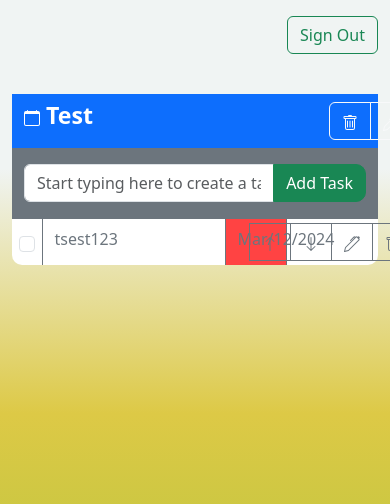
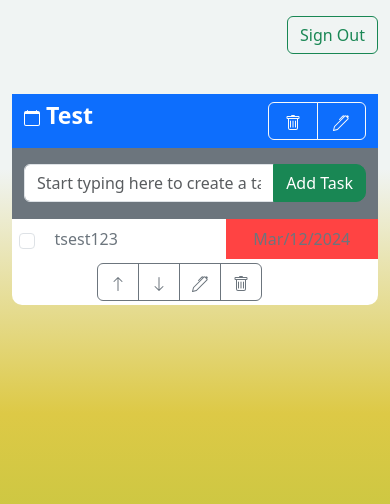
Before and after one commit to AleksandrZhukovin/test_task, a Django app: page / in a window 390 px wide; the page is wider, and only the part inside the window is pictured. Shown: the top 504 px of that part. Run offline with Django 5.2, Linux system fonts and the light colour scheme; a user stored in the database is signed in; data comes from the database, SQL or seed files in the repository; some libraries are stand-ins or nearby versions.

Commit message:
fix(templates): optimize page for mobile devices. add modal for deleteion

```diff
--- a/to_do_list/to_do_list_app/templates/base.html
+++ b/to_do_list/to_do_list_app/templates/base.html
@@ -3,8 +3,12 @@
 <head>
     {% load static %}
     <meta charset="UTF-8">
+    <meta name="viewport" content="width=device-width, initial-scale=1.0">
     <link rel="stylesheet" href="{% static 'css/base.css' %}" type="text/css">
     <link href="https://cdn.jsdelivr.net/npm/bootstrap@5.3.3/dist/css/bootstrap.min.css" rel="stylesheet" integrity="sha384-QWTKZyjpPEjISv5WaRU9OFeRpok6YctnYmDr5pNlyT2bRjXh0JMhjY6hW+ALEwIH" crossorigin="anonymous">
+    <script src="https://code.jquery.com/jquery-3.2.1.slim.min.js" integrity="sha384-KJ3o2DKtIkvYIK3UENzmM7KCkRr/rE9/Qpg6aAZGJwFDMVNA/GpGFF93hXpG5KkN" crossorigin="anonymous"></script>
+    <script src="https://cdn.jsdelivr.net/npm/popper.js@1.12.9/dist/umd/popper.min.js" integrity="sha384-ApNbgh9B+Y1QKtv3Rn7W3mgPxhU9K/ScQsAP7hUibX39j7fakFPskvXusvfa0b4Q" crossorigin="anonymous"></script>
+    <script src="https://cdn.jsdelivr.net/npm/bootstrap@4.0.0/dist/js/bootstrap.min.js" integrity="sha384-JZR6Spejh4U02d8jOt6vLEHfe/JQGiRRSQQxSfFWpi1MquVdAyjUar5+76PVCmYl" crossorigin="anonymous"></script>
     <script src="https://cdn.jsdelivr.net/npm/bootstrap@5.3.3/dist/js/bootstrap.bundle.min.js" integrity="sha384-YvpcrYf0tY3lHB60NNkmXc5s9fDVZLESaAA55NDzOxhy9GkcIdslK1eN7N6jIeHz" crossorigin="anonymous"></script>
     <script src="https://unpkg.com/htmx.org@1.9.10" integrity="sha384-D1Kt99CQMDuVetoL1lrYwg5t+9QdHe7NLX/SoJYkXDFfX37iInKRy5xLSi8nO7UC" crossorigin="anonymous"></script>
     <script src="https://ajax.googleapis.com/ajax/libs/jquery/3.6.4/jquery.min.js"></script>
@@ -12,6 +16,7 @@
     <link rel="stylesheet" href="https://cdnjs.cloudflare.com/ajax/libs/bootstrap-datepicker/1.4.1/css/bootstrap-datepicker3.css"/>
     <script src="{% static 'js/add_todolist.js' %}"></script>
     <script src="{% static 'js/datepicker.js' %}"></script>
+    <script src="{% static 'js/delete.js' %}"></script>
     <title>{{ title }}</title>
 </head>
 <body class="container">
--- a/to_do_list/to_do_list_app/templates/home.html
+++ b/to_do_list/to_do_list_app/templates/home.html
@@ -11,7 +11,7 @@
             <div id="project{{ p.id }}" class="row">
                 <div class="container-fluid my-4">
                     <div class="row bg-primary">
-                        <div id="projectName{{ p.id }}" class="my-2 col-10">
+                        <div id="projectName{{ p.id }}" class="my-2 col-8 col-md-10">
                             <h3 class="text-white fw-bold">
                                 <svg xmlns="http://www.w3.org/2000/svg" width="16" height="16" fill="currentColor" class="bi bi-calendar" viewBox="0 0 16 16">
                                     <path d="M3.5 0a.5.5 0 0 1 .5.5V1h8V.5a.5.5 0 0 1 1 0V1h1a2 2 0 0 1 2 2v11a2 2 0 0 1-2 2H2a2 2 0 0 1-2-2V3a2 2 0 0 1 2-2h1V.5a.5.5 0 0 1 .5-.5M1 4v10a1 1 0 0 0 1 1h12a1 1 0 0 0 1-1V4z"></path>
@@ -19,11 +19,11 @@
                                 {{ p.name }}
                             </h3>
                         </div>
-                        <div class="btn-group my-2 col-2">
-                            <button id="deleteProject{{ p.id }}" hx-target="#project{{ p.id }}" hx-headers='{"X-CSRFToken": "{{ csrf_token }}"}' hx-delete="/edit_todolist/{{ p.id }}/" type="button" class="btn btn-outline-light">
-                                <svg xmlns="http://www.w3.org/2000/svg" width="16" height="16" fill="currentColor" class="bi bi-trash" viewBox="0 0 16 16">
-                                    <path d="M5.5 5.5A.5.5 0 0 1 6 6v6a.5.5 0 0 1-1 0V6a.5.5 0 0 1 .5-.5m2.5 0a.5.5 0 0 1 .5.5v6a.5.5 0 0 1-1 0V6a.5.5 0 0 1 .5-.5m3 .5a.5.5 0 0 0-1 0v6a.5.5 0 0 0 1 0z"></path>
-                                    <path d="M14.5 3a1 1 0 0 1-1 1H13v9a2 2 0 0 1-2 2H5a2 2 0 0 1-2-2V4h-.5a1 1 0 0 1-1-1V2a1 1 0 0 1 1-1H6a1 1 0 0 1 1-1h2a1 1 0 0 1 1 1h3.5a1 1 0 0 1 1 1zM4.118 4 4 4.059V13a1 1 0 0 0 1 1h6a1 1 0 0 0 1-1V4.059L11.882 4zM2.5 3h11V2h-11z"></path>
+                        <div class="btn-group my-2 col-4 col-md-2">
+                            <button id="deleteProject{{ p.id }}" hx-target="#project{{ p.id }}" hx-headers='{"X-CSRFToken": "{{ csrf_token }}"}'  type="button" class="btn btn-outline-light delete-button" data-name="project {{ p.name }}" data-url="/edit_todolist/{{ p.id }}" data-toggle="modal" data-target="#deleteModal">
+                                <svg data-name="project {{ p.name }}" data-url="/edit_todolist/{{ p.id }}" hx-target="#project{{ p.id }}" hx-headers='{"X-CSRFToken": "{{ csrf_token }}"}' xmlns="http://www.w3.org/2000/svg" width="16" height="16" fill="currentColor" class="bi bi-trash" viewBox="0 0 16 16">
+                                    <path data-name="project {{ p.name }}" data-url="/edit_todolist/{{ p.id }}" hx-target="#project{{ p.id }}" hx-headers='{"X-CSRFToken": "{{ csrf_token }}"}' d="M5.5 5.5A.5.5 0 0 1 6 6v6a.5.5 0 0 1-1 0V6a.5.5 0 0 1 .5-.5m2.5 0a.5.5 0 0 1 .5.5v6a.5.5 0 0 1-1 0V6a.5.5 0 0 1 .5-.5m3 .5a.5.5 0 0 0-1 0v6a.5.5 0 0 0 1 0z"></path>
+                                    <path data-name="project {{ p.name }}" data-url="/edit_todolist/{{ p.id }}" hx-target="#project{{ p.id }}" hx-headers='{"X-CSRFToken": "{{ csrf_token }}"}' d="M14.5 3a1 1 0 0 1-1 1H13v9a2 2 0 0 1-2 2H5a2 2 0 0 1-2-2V4h-.5a1 1 0 0 1-1-1V2a1 1 0 0 1 1-1H6a1 1 0 0 1 1-1h2a1 1 0 0 1 1 1h3.5a1 1 0 0 1 1 1zM4.118 4 4 4.059V13a1 1 0 0 0 1 1h6a1 1 0 0 0 1-1V4.059L11.882 4zM2.5 3h11V2h-11z"></path>
                                 </svg>
                                 <span class="visually-hidden">Button</span>
                             </button>
@@ -49,19 +49,19 @@
                                 {% for task in tasks %}
                                     <div id="task{{ task.id }}">
                                         <div class="row d-flex" style="border-top: 1px solid #6C757D; {% if task.status %} background-color: #97FF97; {% endif %}">
-                                            <div class="col-1 d-flex justify-content-center align-items-center" style="border-right: 1px solid #6C757D;">
+                                            <div class="col-1 d-flex justify-content-center align-items-center task-border">
                                                 <input hx-target="#tasks{{ p.id }}" hx-headers='{"X-CSRFToken": "{{ csrf_token }}"}' hx-patch="/edit_task/{{ task.id }}/" class="form-check-input" type="checkbox" {% if task.status %} checked {% endif %}>
                                             </div>
-                                            <div class="col-6" style="border-right: 1px solid #6C757D;">
+                                            <div class="col-6 col-md-6 task-border" >
                                                 <p class="text-secondary my-2">{{ task.name }}</p>
                                             </div>
-                                            <div class="col-2 text-center" style="border-right: 1px solid #6C757D; {% if task.deadline < today and not task.status %} background-color: #FF4343; {% elif task.deadline == today and not task.status %} background-color: #FFFF66; {% endif %}">
+                                            <div class="col-5 col-md-2 text-center task-border" style="{% if task.deadline < today and not task.status %} background-color: #FF4343; {% elif task.deadline == today and not task.status %} background-color: #FFFF66; {% endif %}">
                                                 <p class="text-secondary my-2">{{ task.deadline|date:'M/d/Y' }}</p>
                                            </div>
-                                            <div class="col-3 d-flex justify-content-center">
+                                            <div class="col-11 col-md-3 d-flex float-end justify-content-center">
                                                 <div class="btn-group my-1">
                                                     <input type="hidden" value="up" name="upPriority{{ task.id }}">
-                                                    <button hx-target="#tasks{{ p.id }}" hx-headers='{"X-CSRFToken": "{{ csrf_token }}"}' hx-post="/edit_task/{{ task.id }}/" hx-include="[name='upPriority{{ task.id }}']" type="button" class="btn btn-outline-secondary">
+                                                    <button hx-target="#tasks{{ p.id }}" hx-headers='{"X-CSRFToken": "{{ csrf_token }}"}' hx-post="/edit_task/{{ task.id }}/" hx-include="[name='upPriority{{ task.id }}']" type="button" class="btn btn-outline-secondary" style="border-radius: 0.375rem 0px 0px 0.375rem;">
                                                         <svg xmlns="http://www.w3.org/2000/svg" width="16" height="16" fill="currentColor" class="bi bi-arrow-up" viewBox="0 0 16 16">
                                                             <path fill-rule="evenodd" d="M8 15a.5.5 0 0 0 .5-.5V2.707l3.146 3.147a.5.5 0 0 0 .708-.708l-4-4a.5.5 0 0 0-.708 0l-4 4a.5.5 0 1 0 .708.708L7.5 2.707V14.5a.5.5 0 0 0 .5.5"></path>
                                                         </svg>
@@ -80,10 +80,10 @@
                                                         </svg>
                                                         <span class="visually-hidden">Button</span>
                                                     </button>
-                                                    <button hx-target="#tasks{{ p.id }}" hx-headers='{"X-CSRFToken": "{{ csrf_token }}"}' hx-delete="/edit_task/{{ task.id }}/" type="button" class="btn btn-outline-secondary">
-                                                        <svg xmlns="http://www.w3.org/2000/svg" width="16" height="16" fill="currentColor" class="bi bi-trash" viewBox="0 0 16 16">
-                                                            <path d="M5.5 5.5A.5.5 0 0 1 6 6v6a.5.5 0 0 1-1 0V6a.5.5 0 0 1 .5-.5m2.5 0a.5.5 0 0 1 .5.5v6a.5.5 0 0 1-1 0V6a.5.5 0 0 1 .5-.5m3 .5a.5.5 0 0 0-1 0v6a.5.5 0 0 0 1 0z"></path>
-                                                            <path d="M14.5 3a1 1 0 0 1-1 1H13v9a2 2 0 0 1-2 2H5a2 2 0 0 1-2-2V4h-.5a1 1 0 0 1-1-1V2a1 1 0 0 1 1-1H6a1 1 0 0 1 1-1h2a1 1 0 0 1 1 1h3.5a1 1 0 0 1 1 1zM4.118 4 4 4.059V13a1 1 0 0 0 1 1h6a1 1 0 0 0 1-1V4.059L11.882 4zM2.5 3h11V2h-11z"></path>
+                                                    <button hx-target="#tasks{{ p.id }}" hx-headers='{"X-CSRFToken": "{{ csrf_token }}"}'  type="button" class="btn btn-outline-secondary delete-button" data-name="task {{ task.name }}" data-url="/edit_task/{{ task.id }}" data-toggle="modal" data-target="#deleteModal">
+                                                        <svg data-name="task {{ task.name }}" hx-target="#tasks{{ p.id }}" data-url="/edit_task/{{ task.id }}" hx-headers='{"X-CSRFToken": "{{ csrf_token }}"}' data-toggle="modal" data-target="#deleteModal" xmlns="http://www.w3.org/2000/svg" width="16" height="16" fill="currentColor" class="bi bi-trash" viewBox="0 0 16 16">
+                                                            <path data-name="task {{ task.name }}" hx-target="#tasks{{ p.id }}" data-url="/edit_task/{{ task.id }}" hx-headers='{"X-CSRFToken": "{{ csrf_token }}"}' data-toggle="modal" data-target="#deleteModal" d="M5.5 5.5A.5.5 0 0 1 6 6v6a.5.5 0 0 1-1 0V6a.5.5 0 0 1 .5-.5m2.5 0a.5.5 0 0 1 .5.5v6a.5.5 0 0 1-1 0V6a.5.5 0 0 1 .5-.5m3 .5a.5.5 0 0 0-1 0v6a.5.5 0 0 0 1 0z"></path>
+                                                            <path data-name="task {{ task.name }}" hx-target="#tasks{{ p.id }}" data-url="/edit_task/{{ task.id }}" hx-headers='{"X-CSRFToken": "{{ csrf_token }}"}' data-toggle="modal" data-target="#deleteModal" d="M14.5 3a1 1 0 0 1-1 1H13v9a2 2 0 0 1-2 2H5a2 2 0 0 1-2-2V4h-.5a1 1 0 0 1-1-1V2a1 1 0 0 1 1-1H6a1 1 0 0 1 1-1h2a1 1 0 0 1 1 1h3.5a1 1 0 0 1 1 1zM4.118 4 4 4.059V13a1 1 0 0 0 1 1h6a1 1 0 0 0 1-1V4.059L11.882 4zM2.5 3h11V2h-11z"></path>
                                                         </svg>
                                                         <span class="visually-hidden">Button</span>
                                                     </button>
@@ -101,10 +101,26 @@
             </div>
         {% endfor %}
     </div>
-    <button id="addToDoListBtn" type="button" class="btn btn-primary add_btn fw-bold">
+    <button id="addToDoListBtn" type="button" class="btn btn-primary btn-sm-lg add_btn fw-bold">
         <svg xmlns="http://www.w3.org/2000/svg" width="30" fill="currentColor" class="bi bi-plus" viewBox="0 0 15 15">
             <path d="M8 4a.5.5 0 0 1 .5.5v3h3a.5.5 0 0 1 0 1h-3v3a.5.5 0 0 1-1 0v-3h-3a.5.5 0 0 1 0-1h3v-3A.5.5 0 0 1 8 4"></path>
         </svg>
         <span style="height: 100%">Add TODO List</span>
     </button>
+    <div class="modal fade" id="deleteModal" tabindex="-1" role="dialog" aria-labelledby="deleteModalLabel" aria-hidden="true">
+      <div class="modal-dialog" role="document">
+        <div class="modal-content">
+          <div class="modal-header">
+            <h5 class="modal-title" id="deleteModalLabel">Deletion Confirm</h5>
+          </div>
+          <div class="modal-body">
+              <p id="submitMessage"></p>
+          </div>
+          <div class="modal-footer">
+            <button type="button" class="btn btn-secondary" data-dismiss="modal">Close</button>
+            <button id="confirmDeletion" type="button" class="btn btn-success" data-dismiss="modal">Confirm</button>
+          </div>
+        </div>
+      </div>
+    </div>
 {% endblock %}
```
